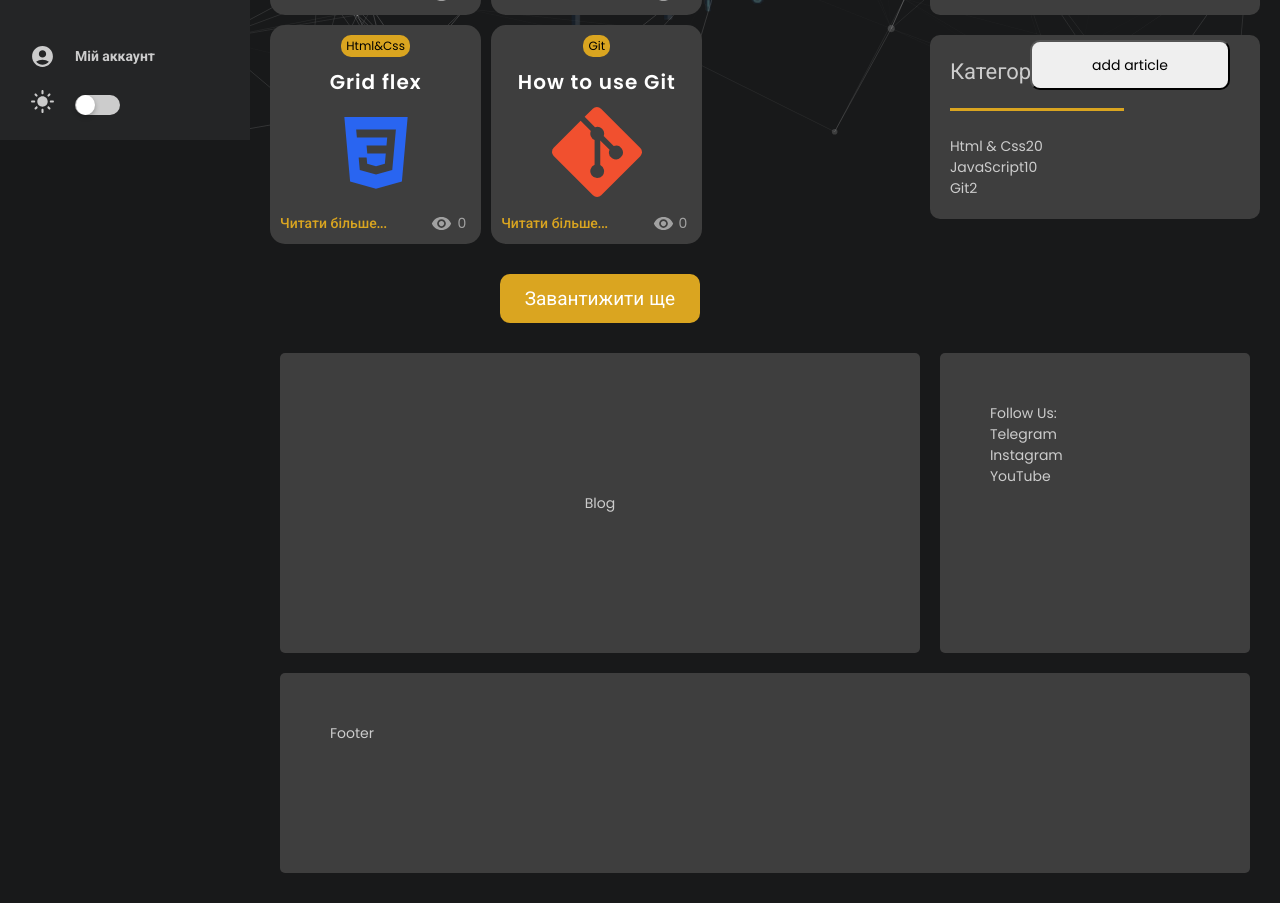
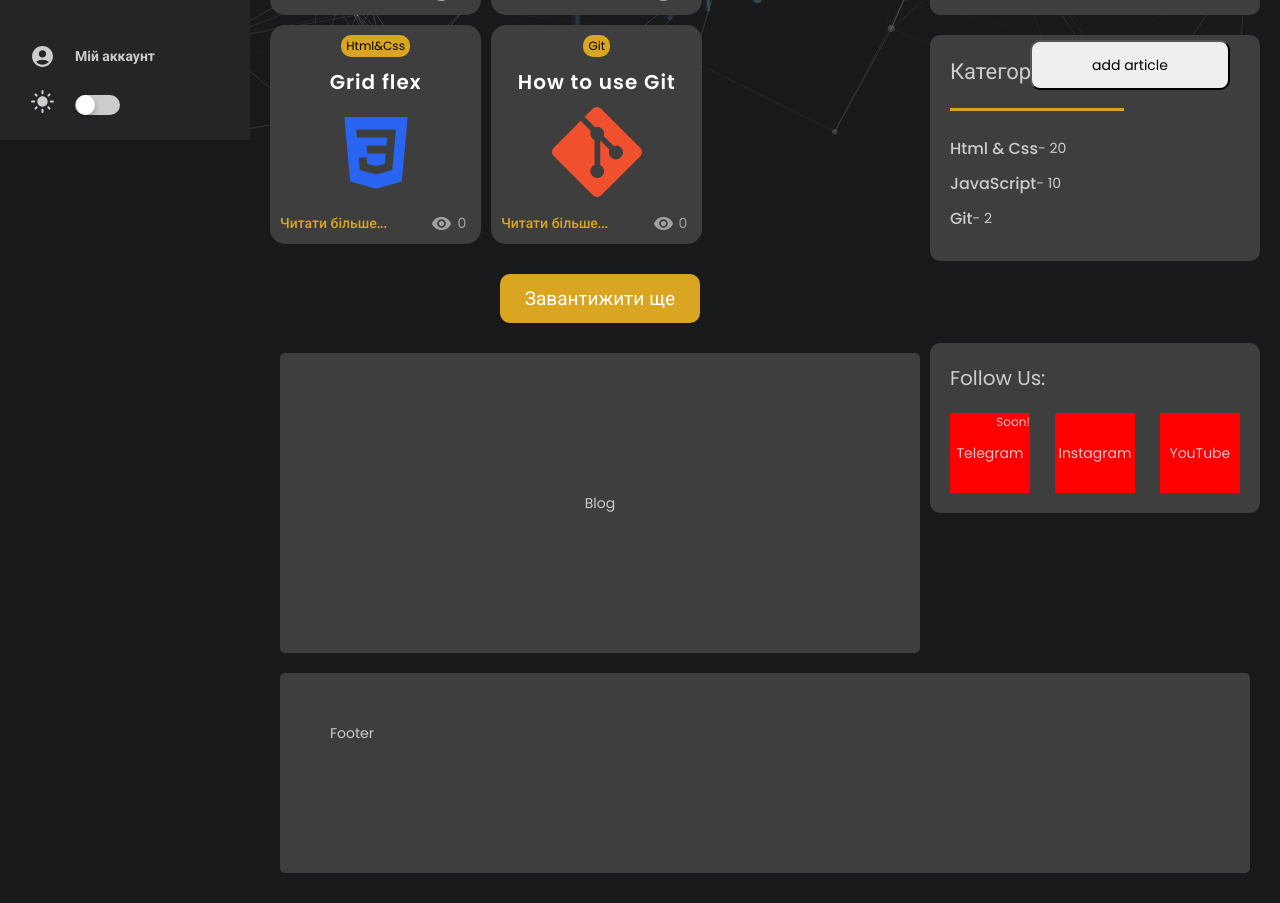
Before and after one commit to Dychkevych90/dev_portal, a React (Create React App) app: page / in a window 1280 px wide. Shown: the part 660-1563 px from the top of the page. Built offline with nearby package versions, Linux system fonts and the light colour scheme.

Commit message:
added icons

```diff
--- a/src/pages/home/home.js
+++ b/src/pages/home/home.js
@@ -5,6 +5,10 @@ import Card from '../../components/card/card';
 import { HomeWrapper } from './styled.js';
 
 import SearchIcon from '@mui/icons-material/Search';
+import InstagramIcon from '@mui/icons-material/Instagram';
+import TelegramIcon from '@mui/icons-material/Telegram';
+import YouTubeIcon from '@mui/icons-material/YouTube';
+
 import testArticle from '../../data.json';
 
 const Home = ( { isMenuOpen } ) => {
@@ -105,15 +109,15 @@ const Home = ( { isMenuOpen } ) => {
                       <ul className='categories_list'>
                         <li className='categories_list--item'>
                           <a>Html & Css</a>
-                          <div className='count'>20</div>
+                          <div className='count'> - 20</div>
                         </li>
                         <li className='categories_list--item'>
                           <a>JavaScript</a>
-                          <div className='count'>10</div>
+                          <div className='count'> - 10</div>
                         </li>
                         <li className='categories_list--item'>
                           <a>Git</a>
-                          <div className='count'>2</div>
+                          <div className='count'> - 2</div>
                         </li>
                       </ul>
                     </div>
@@ -138,17 +142,16 @@ Blog
           </div>
 
           <div className="column-4">
-            <div className='social_block' style={ {
-              background: 'rgb(62 62 62 / 100%)',
-              height: '300px',
-              margin: '10px',
-              borderRadius: '5px',
-              padding: '50px',
-            } }>
+            <div className='social_block'>
               <div className='social_block--title'>Follow Us:</div>
-              <div className='social_block--item'>Telegram</div>
-              <div className='social_block--item'>Instagram</div>
-              <div className='social_block--item'>YouTube</div>
+              <div className='social_list'>
+                <div className='social_list--item'>
+                  <span className='label'>Soon!</span>
+Telegram
+                </div>
+                <div className='social_list--item'>Instagram</div>
+                <div className='social_list--item'>YouTube</div>
+              </div>
             </div>
           </div>
 
--- a/src/pages/home/styled.js
+++ b/src/pages/home/styled.js
@@ -8,7 +8,8 @@ const HomeWrapper = styled.div`
   .post_block,
   .search_block,
   .about_us,
-  .categories {
+  .categories,
+  .social_block {
     background: rgba(62,62,62);
     border-radius: 10px;
     padding: 20px;
@@ -146,6 +147,44 @@ const HomeWrapper = styled.div`
         list-style-type: none;
         display: flex;
         align-items: center;
+        margin-bottom: 10px;
+
+        a {
+          font-size: 16px;
+          font-weight: 500;
+        }
+      }
+    }
+  }
+
+  .social_block {
+
+    &--title {
+      font-size: 20px;
+      margin-bottom: 20px;
+    }
+
+    .social_list {
+      display: flex;
+      align-items: center;
+      width: 100%;
+      justify-content: space-between;
+
+      &--item {
+        width: 80px;
+        height: 80px;
+        background-color: red;
+        display: flex;
+        align-items: center;
+        justify-content: center;
+        position: relative;
+
+        .label {
+          position: absolute;
+          top: 0;
+          right: 0;
+          font-size: 12px;
+        }
       }
     }
   }
```
